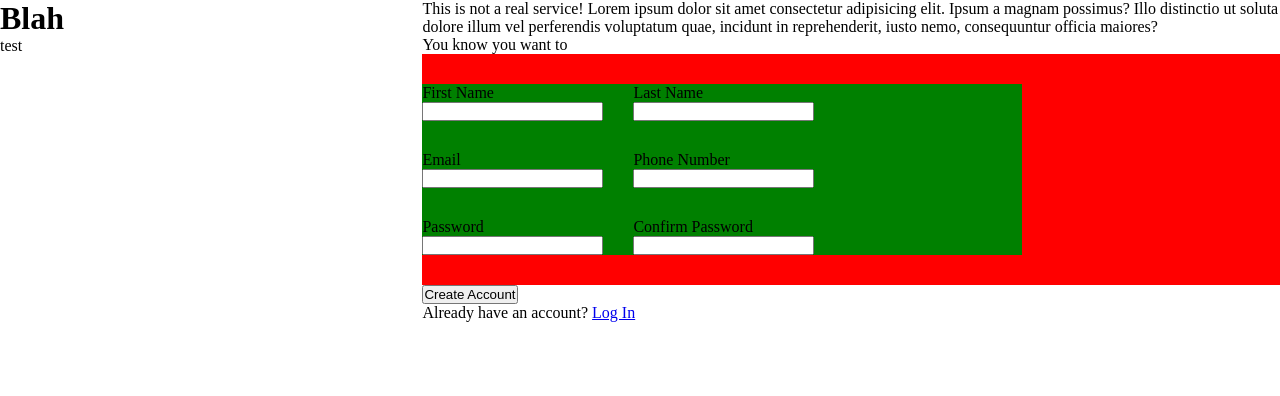
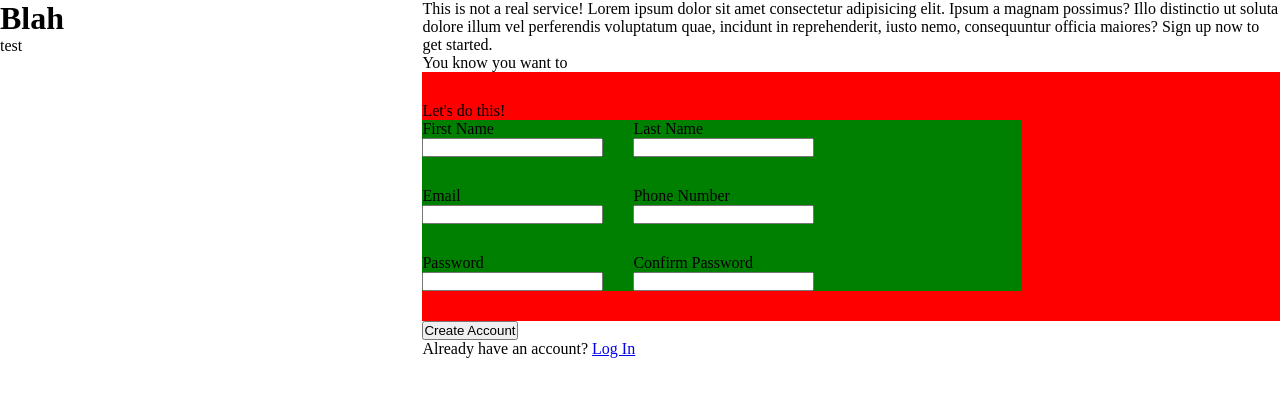
Before and after one commit to cjfaquino/sign-up-form, a plain HTML site: page index.html in a window 1280 px wide. Drawn offline with Linux system fonts and the light colour scheme.

Commit message:
add .wrapper class and text

```diff
--- a/index.html
+++ b/index.html
@@ -17,7 +17,7 @@
             This is not a real service! Lorem ipsum dolor sit amet consectetur
             adipisicing elit. Ipsum a magnam possimus? Illo distinctio ut soluta
             dolore illum vel perferendis voluptatum quae, incidunt in
-            reprehenderit, iusto nemo, consequuntur officia maiores?
+            reprehenderit, iusto nemo, consequuntur officia maiores? Sign up now to get started.
           </p>
           <p>You know you want to</p>
         </div>
@@ -25,37 +25,35 @@
         <div>
           <form action="/">
             <div class="inputs">
-              <ul class="wrapper">
+              <div class="wrapper">
+                <p>Let's do this!</p>
+                <ul>
                   <li>
                     <label for="firstName">First Name </label>
                     <input type="text" name="firstName" id="firstName" />
                   </li>
-
                   <li>
                     <label for="lastName">Last Name </label>
                     <input type="text" name="lastName" id="lastName" />
                   </li>
-
                   <li>
                     <label for="email">Email </label>
                     <input type="email" name="email" id="email" />
                   </li>
-
                   <li>
                     <label for="phone">Phone Number </label>
                     <input type="number" name="phone" id="phone" />
                   </li>
-
                   <li>
                     <label for="password">Password </label>
                     <input type="password" name="password" id="password" />
                   </li>
-
                   <li>
                     <label for="pw_check">Confirm Password </label>
                     <input type="password" name="pw_check" id="pw_check" />
                   </li>
                 </ul>
+              </div>
             </div>
             <input type="button" class="wrapper" value="Create Account" />
           </form>
```
Lines whose indentation alone changed are shown as unchanged.
